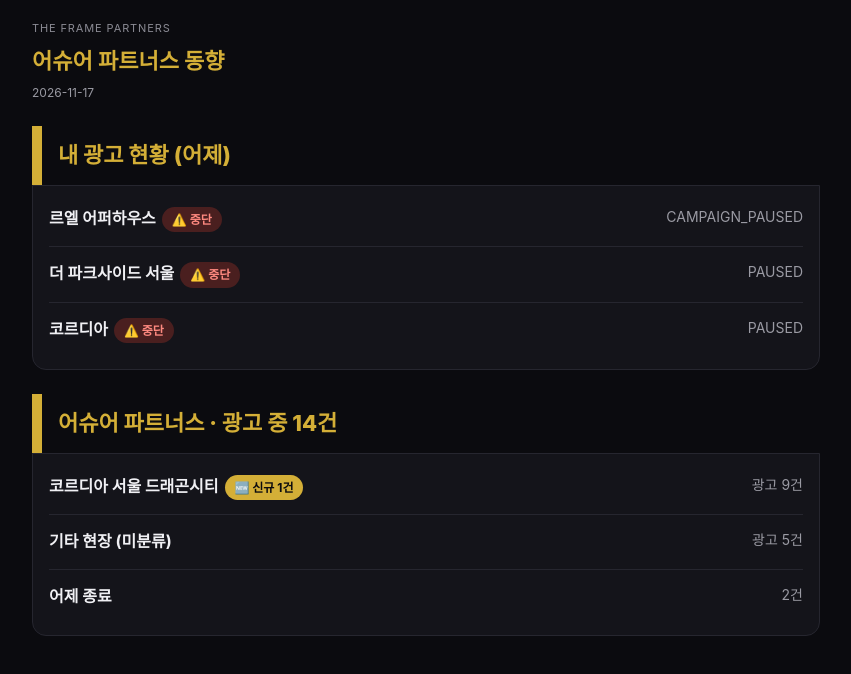
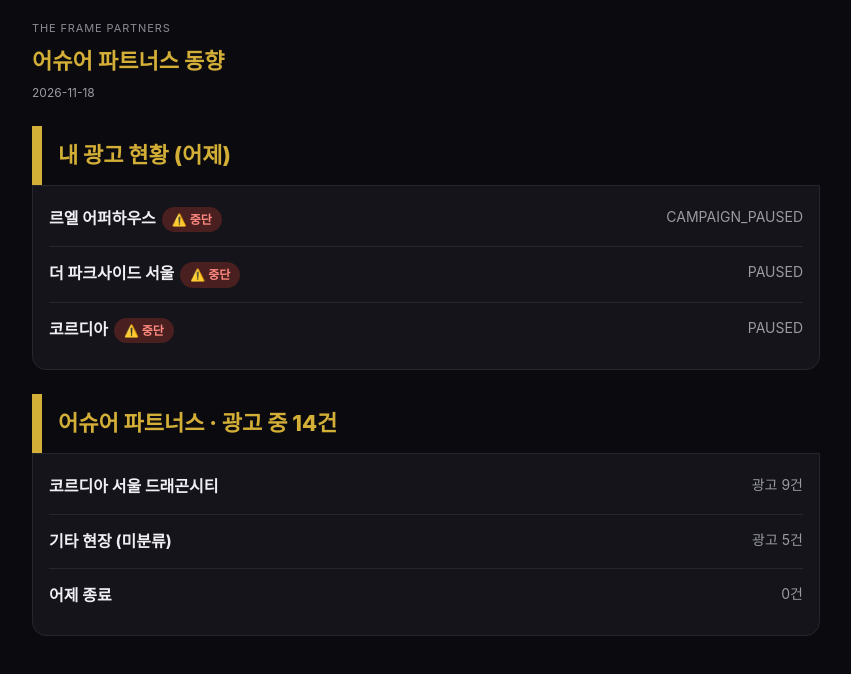
Before and after one commit to porsche52121-spec/theframe-briefing, a plain HTML site: page competitor.html in a window 1280 px wide. Shown: the whole page, without its empty margins (214-1065 px from the left). Drawn offline with Linux system fonts and the light colour scheme.

Commit message:
경쟁 동향 업데이트 2026-11-18

```diff
--- a/competitor.html
+++ b/competitor.html
@@ -1,4 +1,4 @@
-<!doctype html><html lang="ko"><head><meta charset="utf-8"><meta name="viewport" content="width=device-width,initial-scale=1"><title>어슈어 동향 2026-11-17</title><style>
+<!doctype html><html lang="ko"><head><meta charset="utf-8"><meta name="viewport" content="width=device-width,initial-scale=1"><title>어슈어 동향 2026-11-18</title><style>
 *{box-sizing:border-box}
 body{margin:0;background:#0B0B0F;color:#f0f0f4;font-family:-apple-system,"Apple SD Gothic Neo",sans-serif;font-size:15px;line-height:1.6}
 .wrap{max-width:820px;margin:0 auto;padding:20px 16px 80px}
@@ -14,4 +14,4 @@ h1{color:#D4AF37;font-size:22px;margin:6px 0 4px}
 .an{font-size:16px;font-weight:700}
 .cnt{color:#9a9aa3;font-size:14px}
 .b{display:inline-block;font-size:12px;font-weight:700;padding:3px 10px;border-radius:999px;margin-left:6px;background:#D4AF37;color:#0B0B0F}
-</style></head><body><div class="wrap"><div class="top">THE FRAME PARTNERS</div><h1>어슈어 파트너스 동향</h1><div class="date">2026-11-17</div><div class="band">내 광고 현황 (어제)</div><div class="tint"><div class="row"><div><span class="an">르엘 어퍼하우스</span><span class="b" style="background:#4a1f1f;color:#ff8a80">⚠️ 중단</span></div><div class="cnt">CAMPAIGN_PAUSED</div></div><div class="row"><div><span class="an">더 파크사이드 서울</span><span class="b" style="background:#4a1f1f;color:#ff8a80">⚠️ 중단</span></div><div class="cnt">PAUSED</div></div><div class="row"><div><span class="an">코르디아</span><span class="b" style="background:#4a1f1f;color:#ff8a80">⚠️ 중단</span></div><div class="cnt">PAUSED</div></div></div><div class="band">어슈어 파트너스 · 광고 중 14건</div><div class="tint"><div class="row"><div><span class="an">코르디아 서울 드래곤시티</span><span class="b">🆕 신규 1건</span></div><div class="cnt">광고 9건</div></div><div class="row"><div><span class="an">기타 현장 (미분류)</span></div><div class="cnt">광고 5건</div></div><div class="row"><div class="an">어제 종료</div><div class="cnt">2건</div></div></div></div></body></html>
+</style></head><body><div class="wrap"><div class="top">THE FRAME PARTNERS</div><h1>어슈어 파트너스 동향</h1><div class="date">2026-11-18</div><div class="band">내 광고 현황 (어제)</div><div class="tint"><div class="row"><div><span class="an">르엘 어퍼하우스</span><span class="b" style="background:#4a1f1f;color:#ff8a80">⚠️ 중단</span></div><div class="cnt">CAMPAIGN_PAUSED</div></div><div class="row"><div><span class="an">더 파크사이드 서울</span><span class="b" style="background:#4a1f1f;color:#ff8a80">⚠️ 중단</span></div><div class="cnt">PAUSED</div></div><div class="row"><div><span class="an">코르디아</span><span class="b" style="background:#4a1f1f;color:#ff8a80">⚠️ 중단</span></div><div class="cnt">PAUSED</div></div></div><div class="band">어슈어 파트너스 · 광고 중 14건</div><div class="tint"><div class="row"><div><span class="an">코르디아 서울 드래곤시티</span></div><div class="cnt">광고 9건</div></div><div class="row"><div><span class="an">기타 현장 (미분류)</span></div><div class="cnt">광고 5건</div></div><div class="row"><div class="an">어제 종료</div><div class="cnt">0건</div></div></div></div></body></html>
```
